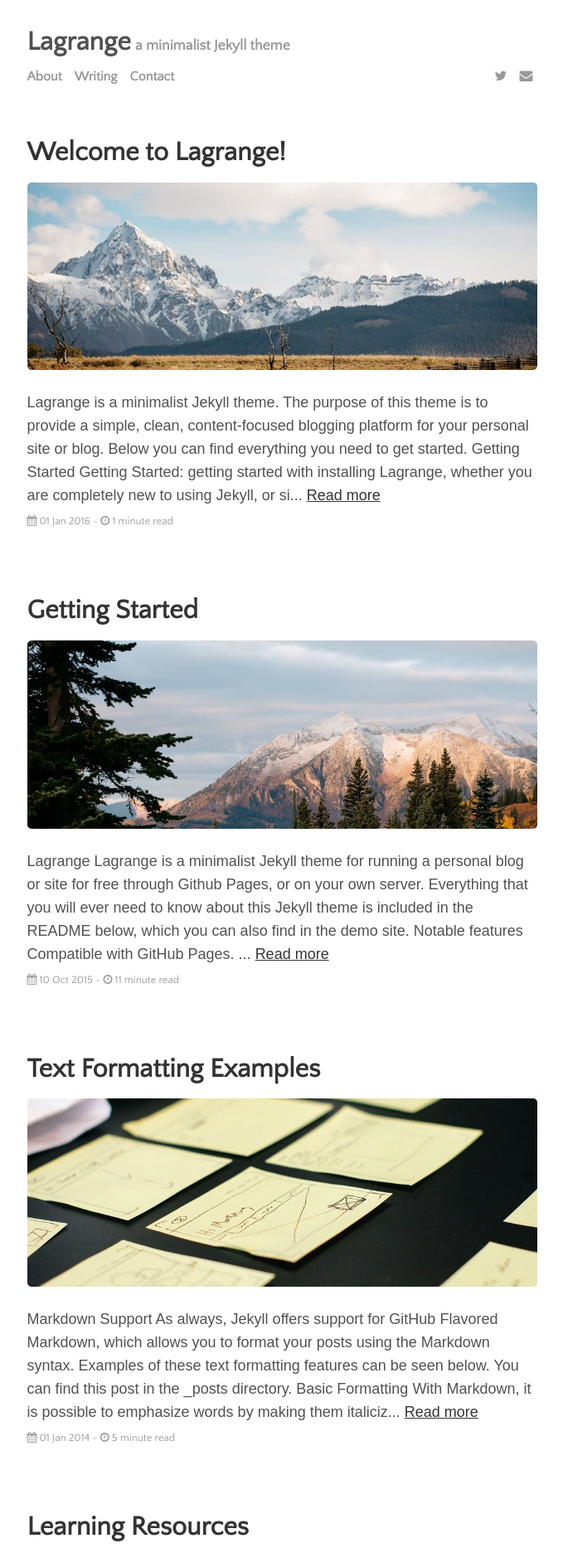
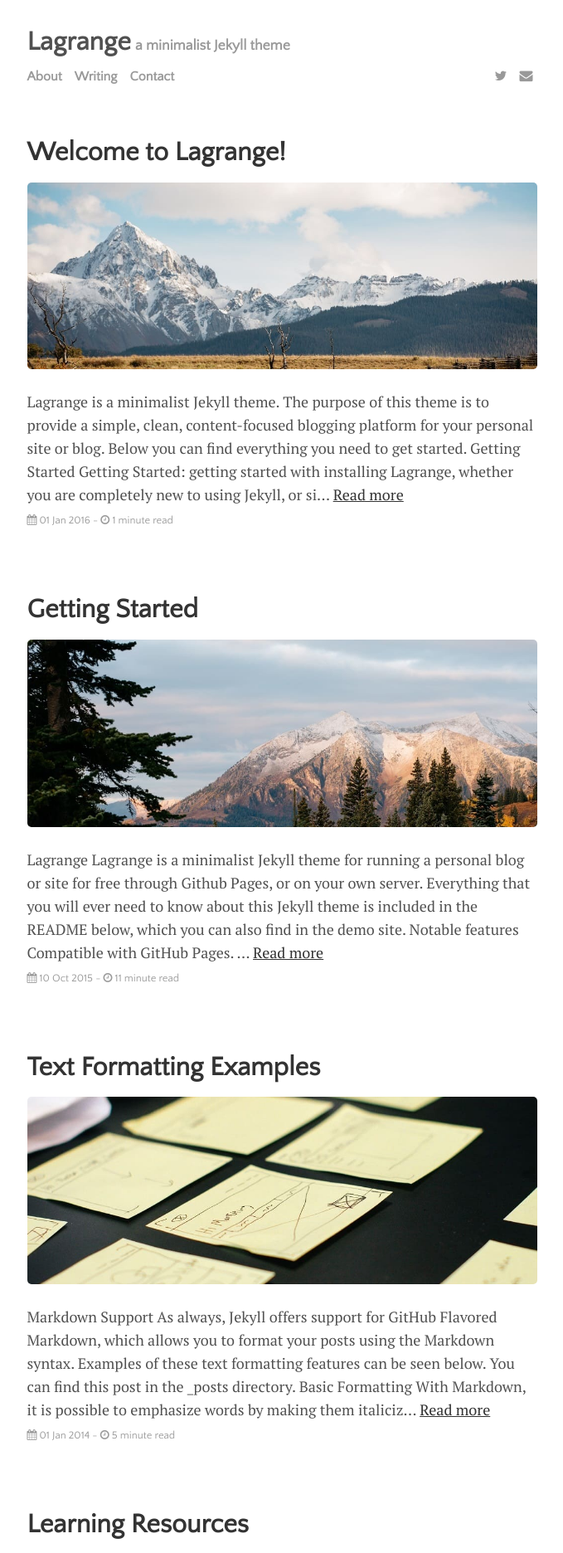
Before and after one commit to zaccone-au/zaccone-au.github.io, a Jekyll site: the page built from index.html, in a window 1280 px wide. Shown: the top 1872 px of the page at 83% size, without its empty margins (300-979 px from the left). Built offline with Jekyll 4.4.1, drawn with Linux system fonts in a browser that asks for light colours; the list of posts is cut into pages by our own code.

Commit message:
Update main.css

```diff
--- a/assets/css/main.css
+++ b/assets/css/main.css
@@ -18,7 +18,7 @@
 */
 
 body {
-  font-family: Sans-Serif;
+  font-family: "PT Serif", Georgia, "Times New Roman", serif;
   font-size: 18px;
   color: #515151;
   line-height: 1.75rem;
```
